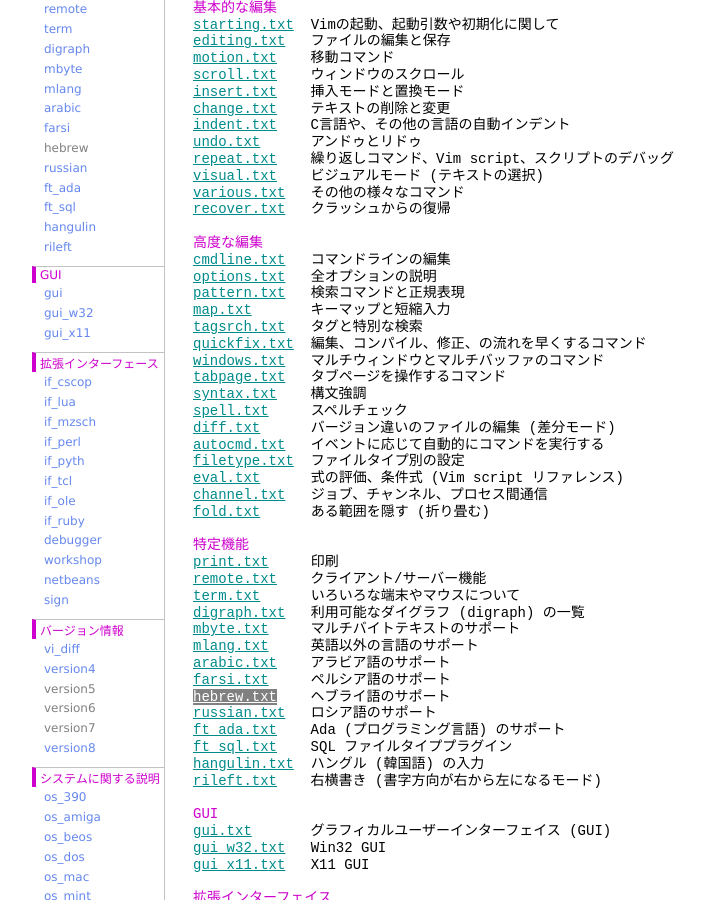
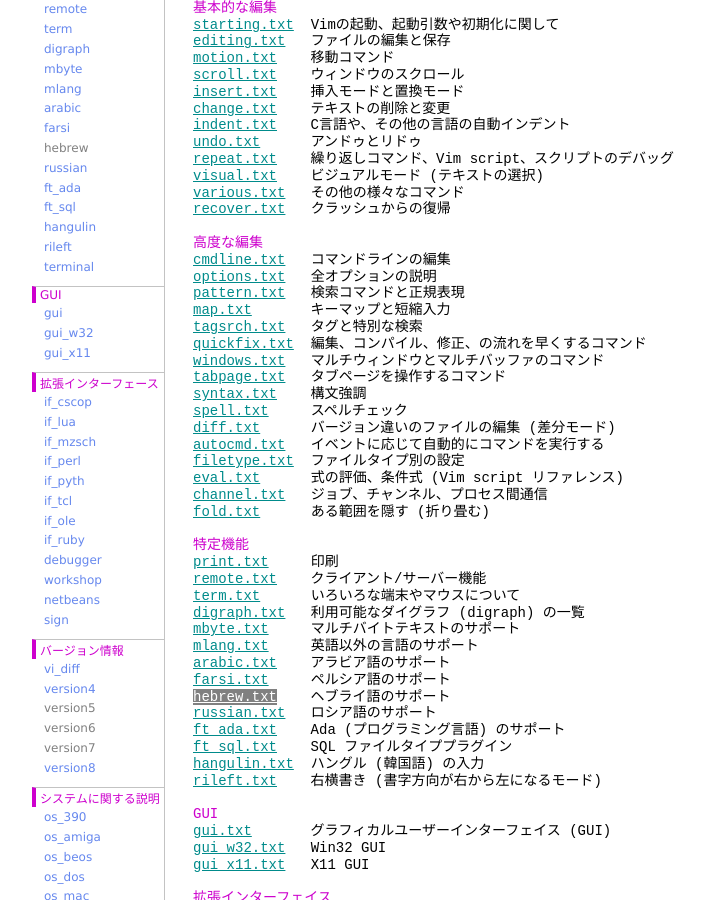
Before and after one commit to vim-jp/vimdoc-ja, a Jekyll site: the page built from index.html, in a window 1280 px wide and 900 px high, scrolled down 2047 px. Shown: the whole window, without its empty margins (208-913 px from the left). Built offline with Jekyll 4.4.1, drawn with Linux system fonts in a browser that asks for light colours; nearby versions of some CDN libraries; comment, search, counter and statistics services are not loaded.

Commit message:
add link to terminal.html
it is not in original document.
See also https://github.com/vim-jp/vimdoc-ja/issues/240

```diff
--- a/_layouts/vimdoc.html
+++ b/_layouts/vimdoc.html
@@ -178,6 +178,7 @@
 <li><a href="ft_sql.html">ft_sql</a></li>
 <li><a href="hangulin.html">hangulin</a></li>
 <li><a href="rileft.html">rileft</a></li>
+<li><a href="terminal.html">terminal</a></li>
 </ul></dd>
 
 <dt>GUI</dt>
```
